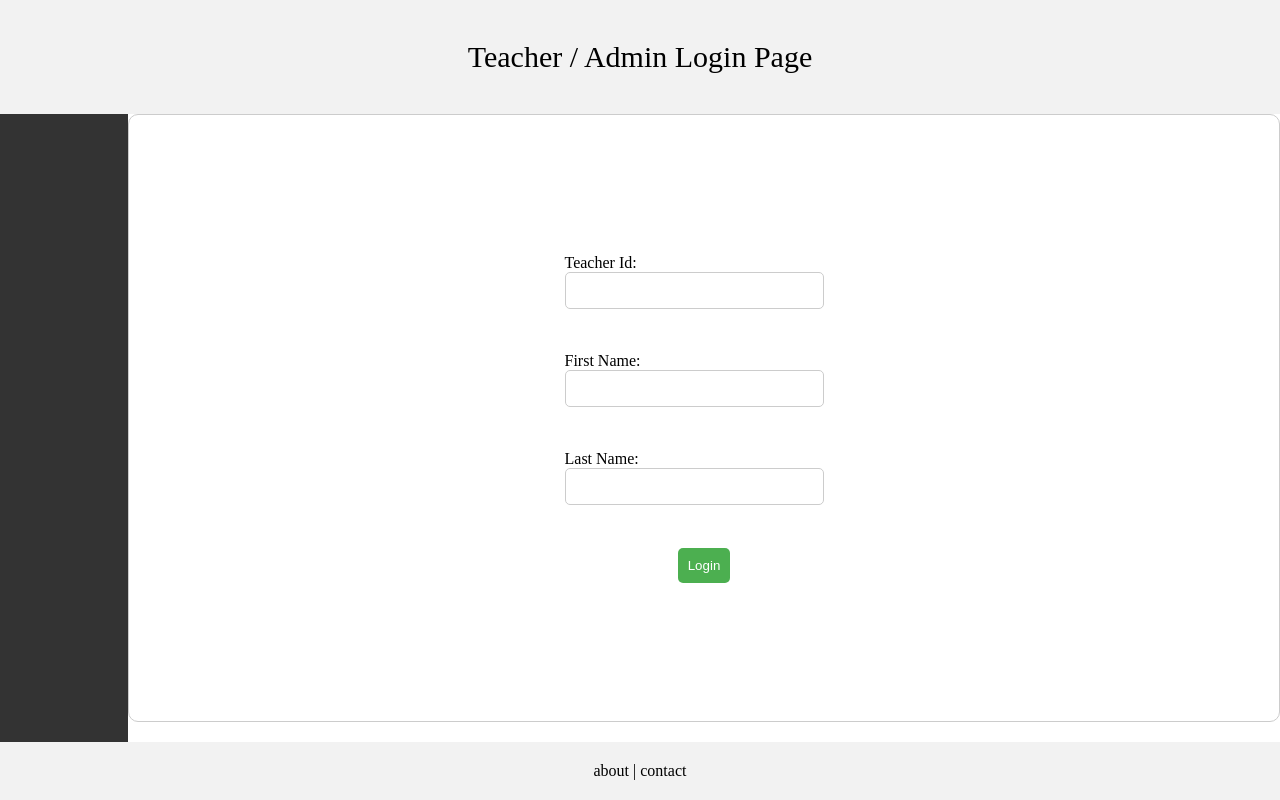
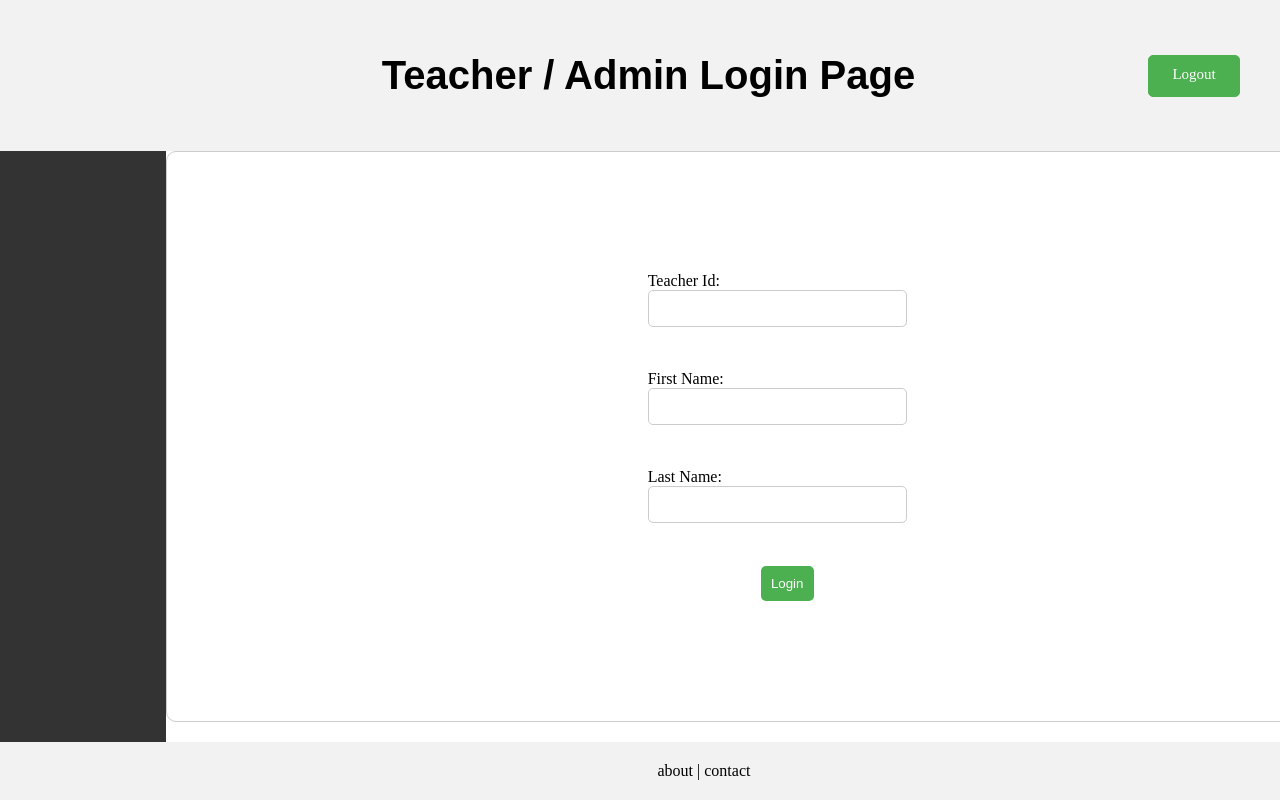
Before and after one commit to bhengen/learning_style, a PHP site: page /admin/admin_index.php in a window 1280 px wide; the page is wider, and only the part inside the window is pictured. Run offline with PHP 8.4, Linux system fonts and the light colour scheme; data that the repository does not hold is empty.

Commit message:
added more css styles to each of the pages.. created a logoff page that clears the session variables and goes back the main admin index page

```diff
--- a/admin/admin_index.php
+++ b/admin/admin_index.php
@@ -9,6 +9,7 @@
     // Set the page based on a request parameter or session variable
     $page = isset($_POST['page']) ? $_POST['page'] : (isset($_SESSION['page']) ? $_SESSION['page'] : 'login');
     $_SESSION['page'] = $page;
+
 ?>
 <!DOCTYPE html>
 <html lang="en">
--- a/admin/admin_login.html
+++ b/admin/admin_login.html
@@ -1,6 +1,6 @@
 <form id="loginForm" action="login_process.php" method="post">
-    <label for="teacherID" class="label">Teacher Id:
-        <input type="text" name="teacherID" required />
+    <label for="teacherId" class="label">Teacher Id:
+        <input type="text" name="teacherId" required />
     </label>
     <br/>
     <label for="teacherFirstName" class="label">First Name:
--- a/admin/header.php
+++ b/admin/header.php
@@ -1,14 +1,14 @@
 <?PHP
     $page = $_SESSION['page'];
 
-    echo "<div>";
-    if($page === 'teacher') {
-         echo "<p>Teacher Administration Page</p>";
-    } else if($page === 'student') {
-        echo "<p>Student Administration Page</p>";
-    } else {
-        echo "<p>Teacher / Admin Login Page</p>";
-    }
-
+    echo "<div class='header_container'>";
+        if($page === 'teacher') {
+            echo "<h2 class='title'>Teacher Administration Page</h2>";
+        } else if($page === 'student') {
+            echo "<h2 class='title'>Student Administration Page</h2>";
+        } else {
+            echo "<h2 class='title'>Teacher / Admin Login Page</h2>";
+        }
+        echo "<a href=logoff.php class='button-like-link'>Logout</a>";
     echo "</div>";
 ?>
--- a/css/admin.css
+++ b/css/admin.css
@@ -5,7 +5,7 @@ body {
 #container {
     display: grid;
     grid-template-rows: auto 1fr auto; /* Header, Main Section, Footer */
-    grid-template-columns: 10% 90%; /* Sidebar, Main Body */
+    grid-template-columns: 13% 97%; /* Sidebar, Main Body */
     height: 100vh;
 }
 
@@ -26,7 +26,7 @@ body {
 #sidebar {
     background-color: #333;
     color: #fff;
-    padding: 10px;
+    padding: 1px;
 }
 
 #main_section {
@@ -71,3 +71,48 @@ button {
 button:hover {
     background-color: #45a049;
 }
+
+/* Container styles */
+.header_container {
+    display: grid;
+    grid-template-columns: 90% 10%;
+    align-items: center;
+    padding: 10px;
+    width: 80%;
+}
+
+/* Title styles */
+.title {
+    text-align: center;
+    font-family: Arial, Helvetica, sans-serif;
+    font-size: 40px;
+}
+
+/* Apply styles to the link to make it look like a button */
+.button-like-link {
+    justify-content: right;
+    padding: 10px 20px;
+    text-align: center;
+    text-decoration: none;
+    background-color: #4CAF50; /* Green background color */
+    color: white; /* White text color */
+    border: 1px solid #4CAF50; /* Green border color */
+    border-radius: 5px; /* Rounded corners */
+    cursor: pointer;
+    height: 20px;
+    width: 50px;
+    font-size: 15px;
+}
+
+/* Add hover effect */
+.button-like-link:hover {
+    background-color: #45a049;
+}
+
+.item {
+    text-align: leftr;
+    font-size: 15px;
+    font-family: Arial, Helvetica, sans-serif;
+    list-style-type: none;
+    padding-bottom: 5px;
+}
```
Also changed, not shown: admin/login_process.php (added, +28 -0 lines), admin/logoff.php (added, +15 -0 lines), admin/teacher_admin.php (added, +8 -0 lines).
